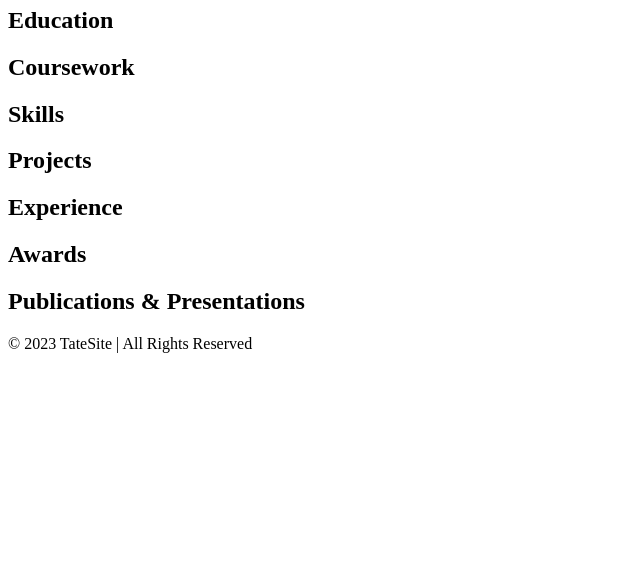
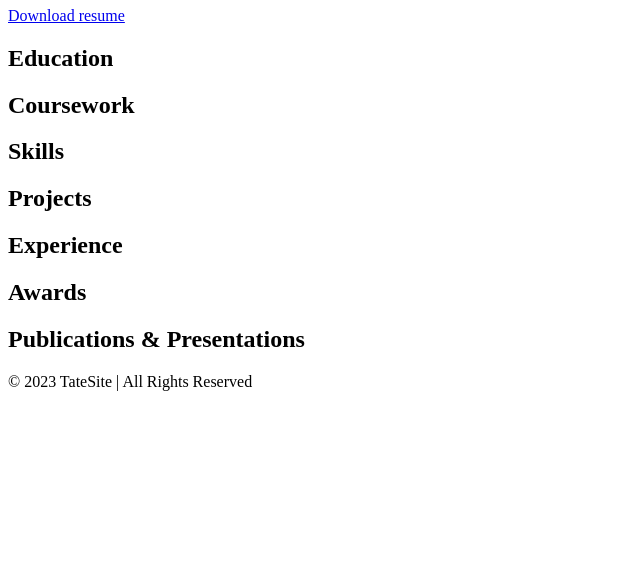
Before and after one commit to tlcriq/tlcriq.github.io, a plain HTML site: page resume.html in a window 1280 px wide. Shown: the part 230-800 px from the top of the page, without its empty margins (0-640 px from the left). Drawn offline with Linux system fonts and the light colour scheme.

Commit message:
Added resume

```diff
--- a/resume.html
+++ b/resume.html
@@ -20,6 +20,8 @@
             <h1 class = "page-title">
                 Holding the place
             </h1>
+
+            <a href="resume.pdf" download> Download resume </a>
 
             <div class="resume">
                 <section class="section">
```
Also changed, not shown: 1 other file.
